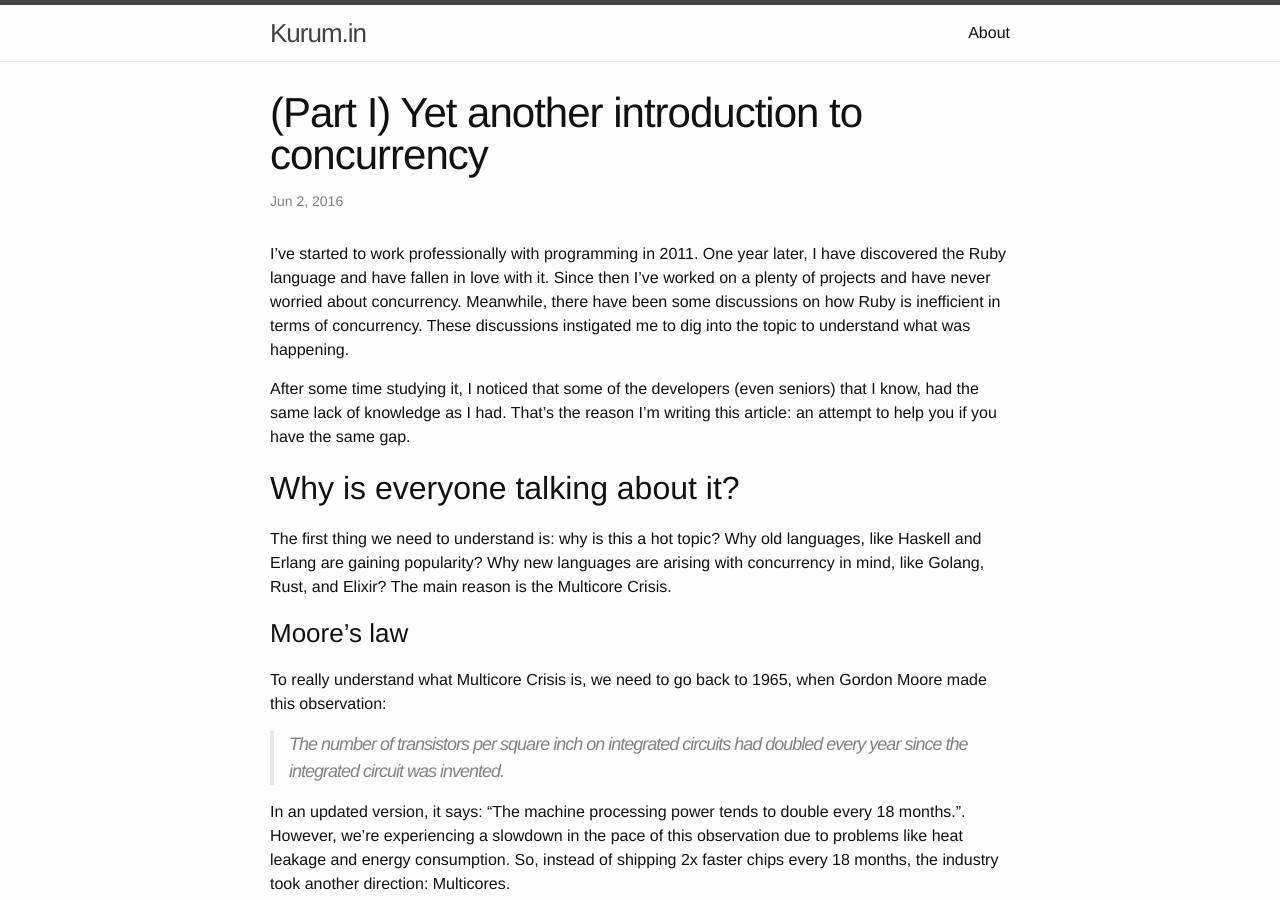
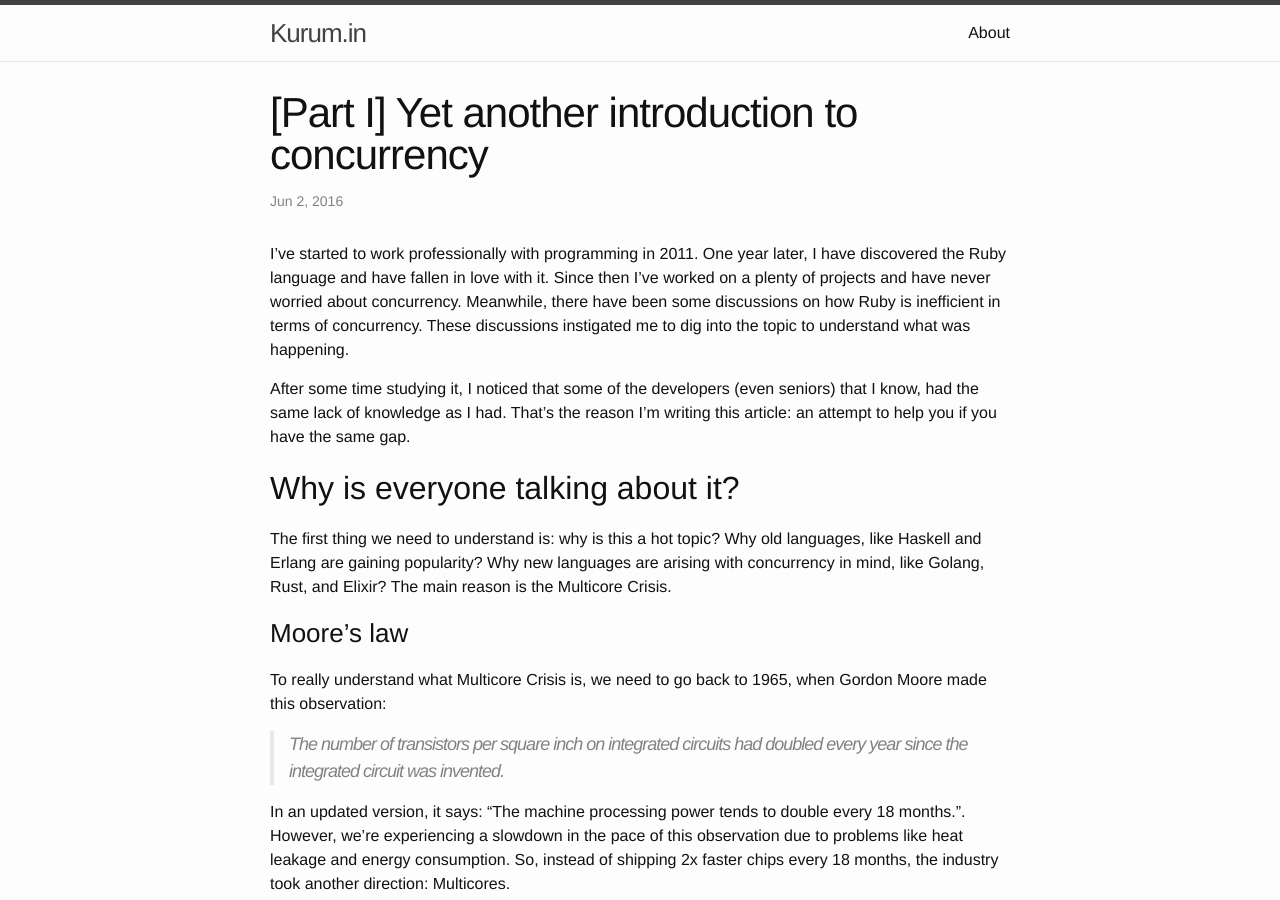
Before and after one commit to nandosousafr/blog.nandosousa.com, a Jekyll site: the page built from _posts/2016-06-02-yet-another-introduction-to-concurrency-part-i.md, in a window 1280 px wide and 900 px high. Built offline with Jekyll 4.4.1, drawn with Linux system fonts in a browser that asks for light colours; comment, search, counter and statistics services are not loaded; some of the changed lines change nothing that is shown.

Commit message:
some improvements

```diff
--- a/_config.yml
+++ b/_config.yml
@@ -7,7 +7,7 @@
 url: "http://kurum.in" # the base hostname & protocol for your site
 twitter_username: nandosousafr
 github_username:  nandosousafr
-permalink: :title.html
+permalink: :categories/:title.html
 
 # Build settings
 markdown: kramdown
--- a/_posts/2016-06-02-yet_another_introduction_to_concurrency_part_i.md
+++ b/_posts/2016-06-02-yet-another-introduction-to-concurrency-part-i.md
@@ -1,8 +1,8 @@
 ---
 layout: post
-title: "(Part I) Yet another introduction to concurrency"
+title: "[Part I] Yet another introduction to concurrency"
 date: 2016-06-02
-categories: software
+categories: concurrency
 ---
 
 I've started to work professionally with programming in 2011. One year later, I
```
